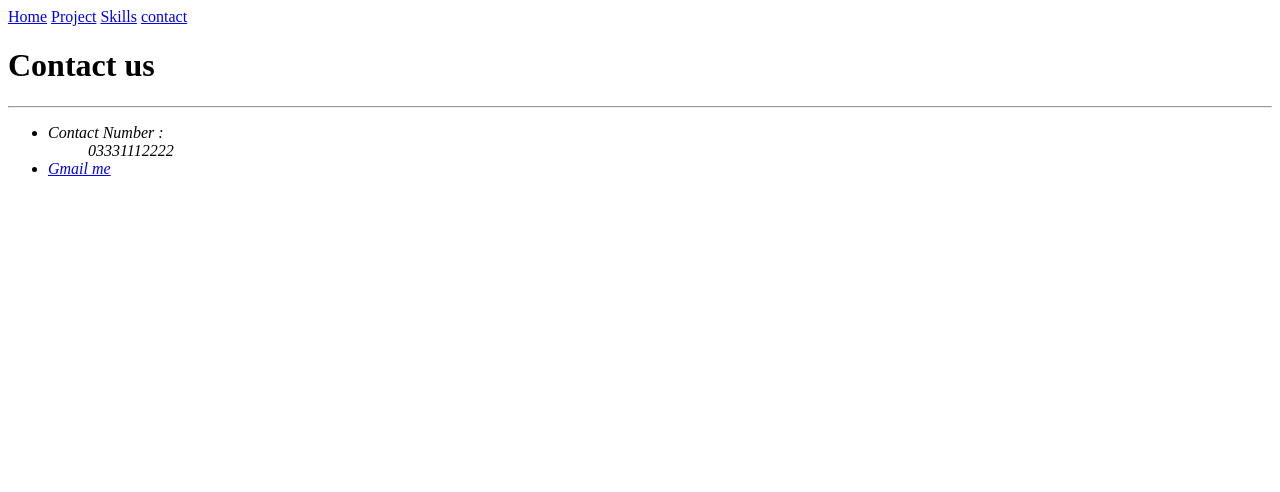
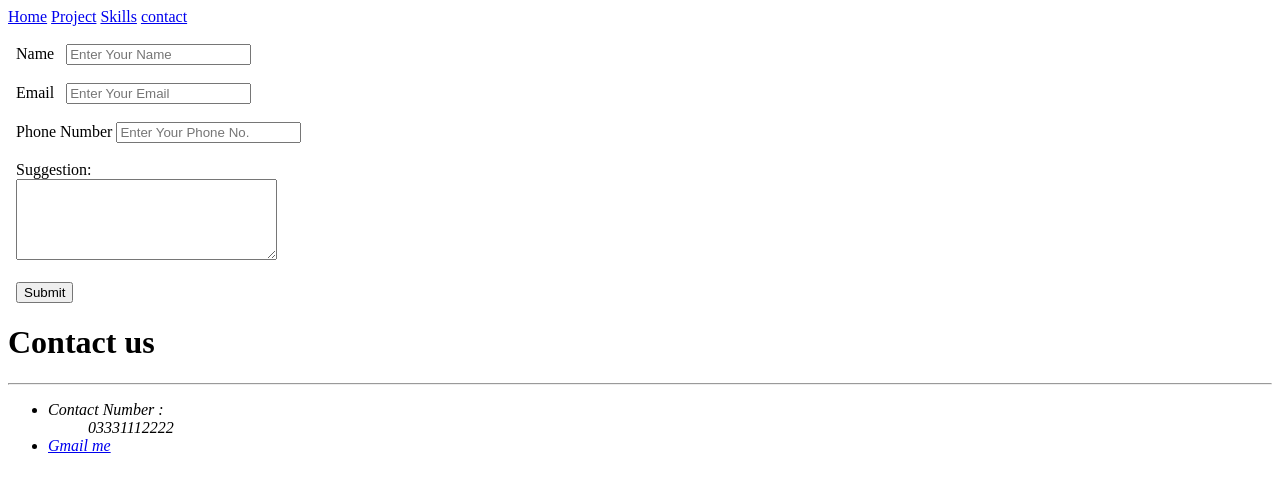
Before and after one commit to Shahab-khan396/portfolio-website, a plain HTML site: page html project/Contact/contact.html in a window 1280 px wide. Drawn offline with Linux system fonts and the light colour scheme.

Commit message:
I add forms to portfolio

```diff
--- a/html project/Contact/contact.html
+++ b/html project/Contact/contact.html
@@ -10,6 +10,36 @@
 <a href="/Projects/Project.html">Project</a>
 <a href="/Skills/Skills.html">Skills</a>
 <a href="/Contact/contact.html">contact</a>
+<br>
+<br>
+<form >
+    &nbsp;
+    <label for="name">Name</label>
+    &nbsp;
+    <input type="text" placeholder="Enter Your Name" required>
+    <br>
+    <br>
+    &nbsp;
+    <label for="email">Email</label>
+    &nbsp;
+    <input type="email" placeholder="Enter Your Email" required>
+    <br>
+    <br>
+    &nbsp;
+    <label for="phone No.">Phone Number</label>
+    <input type="number" placeholder="Enter Your Phone No.">
+<br>
+<br>
+&nbsp;
+    <label for="Suggestion">Suggestion:</label><br>
+    &nbsp;
+    <textarea name="" id="" cols="30" rows="5"></textarea>
+    <br>
+    <br>
+    &nbsp;
+    <input type="submit">
+</form>
+
 <h1>Contact us</h1>
 <hr>
 <address>
```
